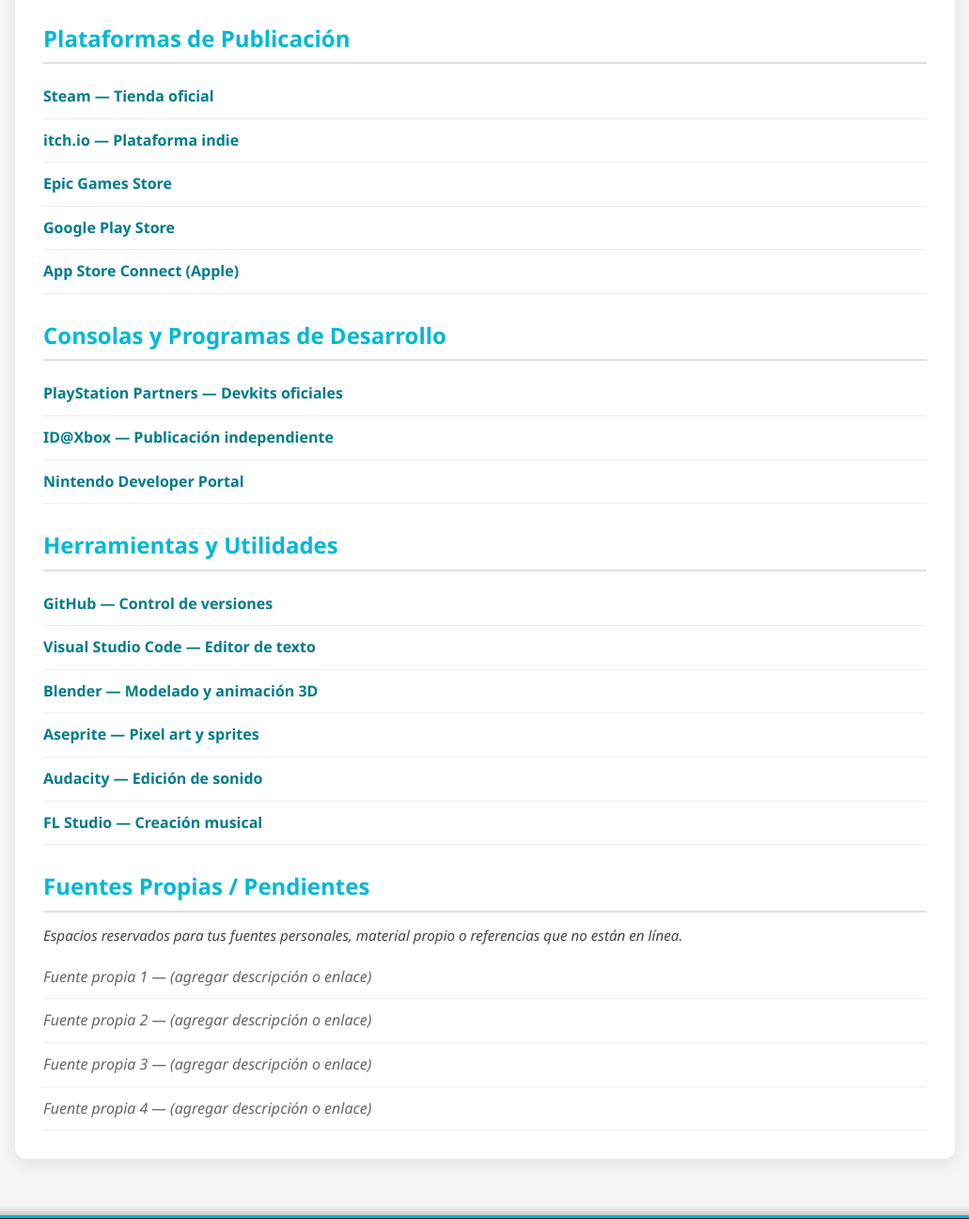
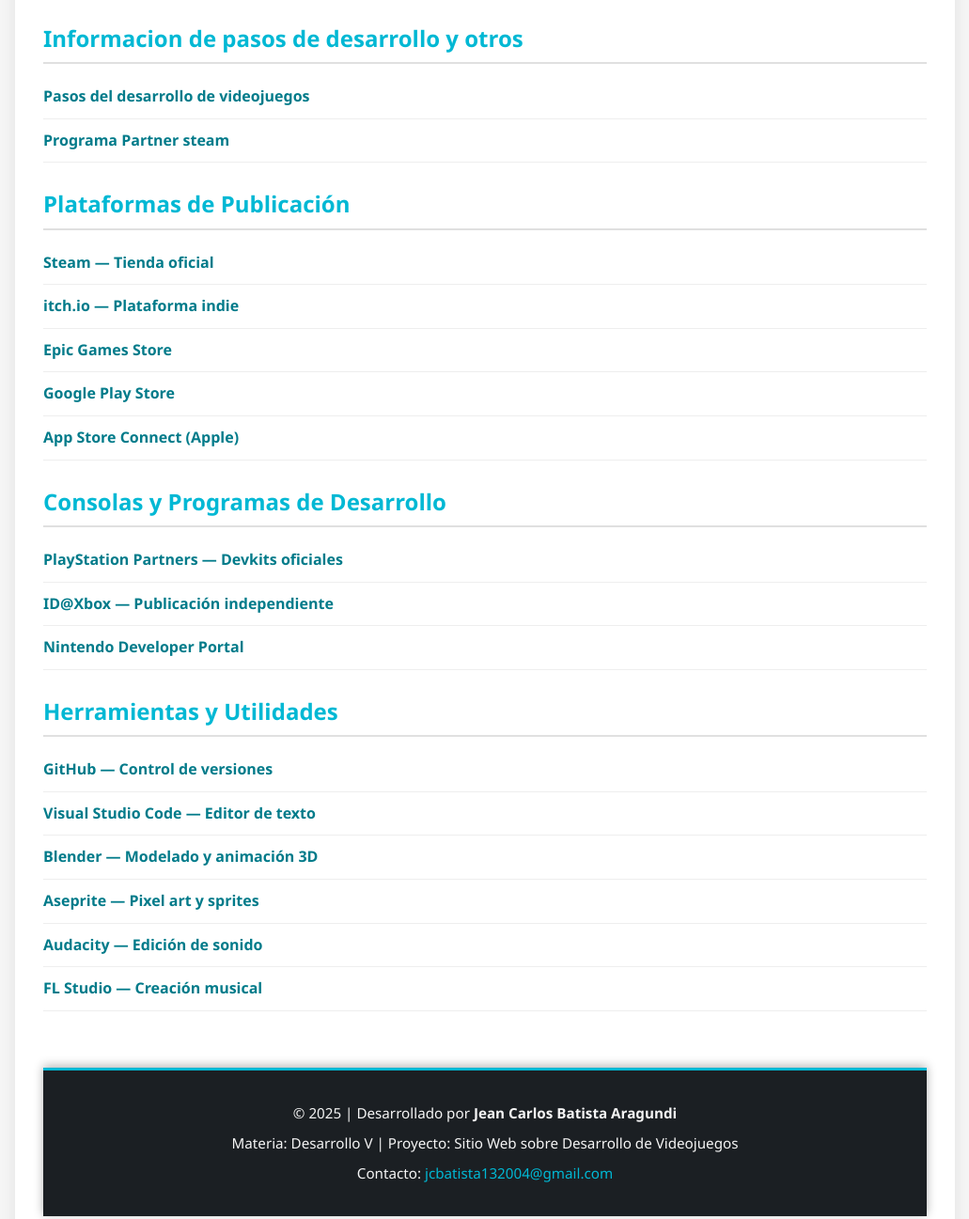
Before and after one commit to jeanbat13/parcial-2, a plain HTML site: page Bibliografia.html in a window 1280 px wide. Shown: the part 653-1950 px from the top of the page at 94% size, without its empty margins (124-1155 px from the left). Drawn offline with Linux system fonts and the light colour scheme.

```diff
--- a/Bibliografia.html
+++ b/Bibliografia.html
@@ -35,6 +35,12 @@
       <li><a href="https://www.rpgmakerweb.com/" target="_blank">RPG Maker — Sitio oficial</a></li>
       <li><a href="https://store.steampowered.com/app/857320/SRPG_Studio/" target="_blank">SRPG Studio — Página en Steam</a></li>
     </ul>
+    <h2>Informacion de pasos de desarrollo y otros</h2>
+
+    <ul class="lista-fuentes">
+    <li><a href="https://thegoodgamer.es/desarrollo-de-un-videojuego-en-que-etapas-se-divide-no-3258" target="_blank">Pasos del desarrollo de videojuegos</a></li>
+    <li><a href="https://partner.steamgames.com/steamdirect" target="_blank">Programa Partner steam</a></li>
+    </ul>
 
     <h2>Plataformas de Publicación</h2>
     <ul class="lista-fuentes">
@@ -62,16 +68,6 @@
       <li><a href="https://www.image-line.com/fl-studio-download" target="_blank">FL Studio — Creación musical</a></li>
     </ul>
 
-    <h2>Fuentes Propias / Pendientes</h2>
-    <p class="nota">Espacios reservados para tus fuentes personales, material propio o referencias que no están en línea.</p>
-    <ol class="lista-propias">
-      <li><em>Fuente propia 1 — (agregar descripción o enlace)</em></li>
-      <li><em>Fuente propia 2 — (agregar descripción o enlace)</em></li>
-      <li><em>Fuente propia 3 — (agregar descripción o enlace)</em></li>
-      <li><em>Fuente propia 4 — (agregar descripción o enlace)</em></li>
-    </ol>
-  </main>
-
   <footer>
     <div class="footer-content">
       <p>© 2025 | Desarrollado por <strong>Jean Carlos Batista Aragundi</strong></p>
```
